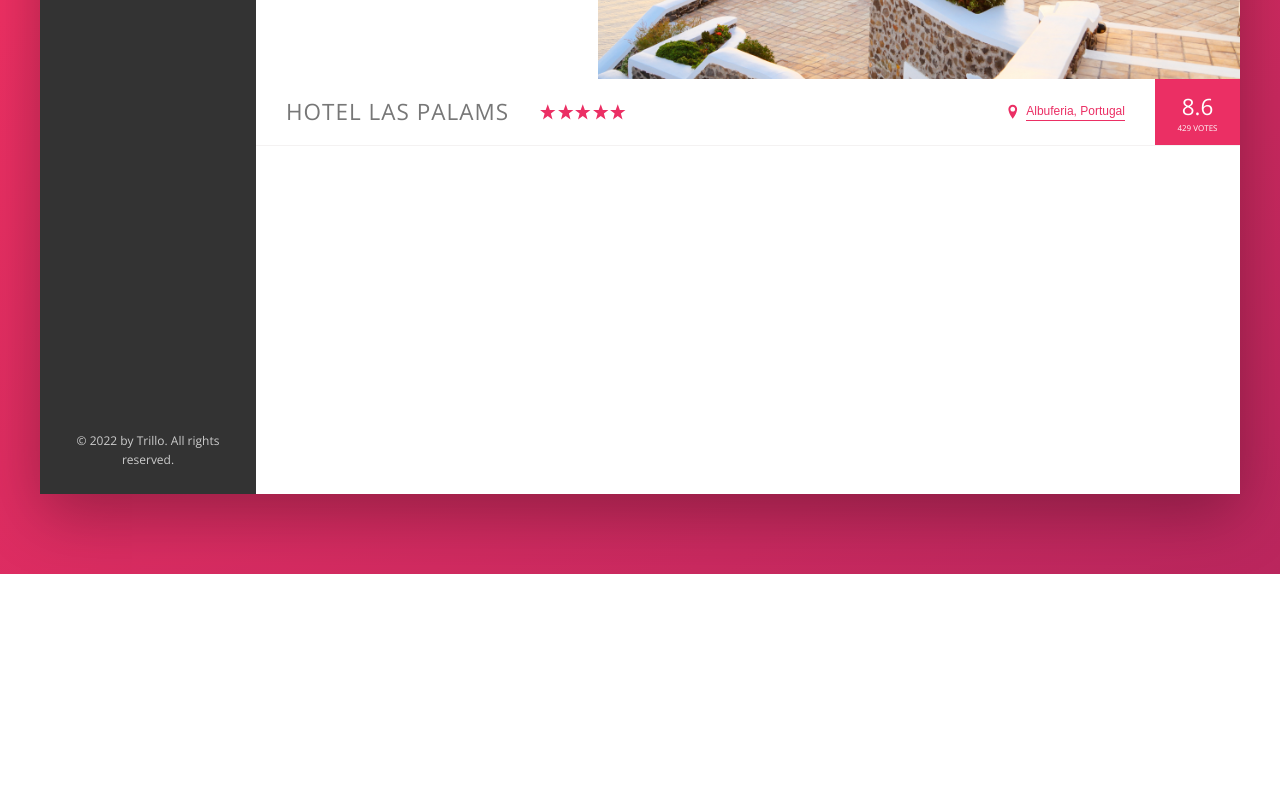
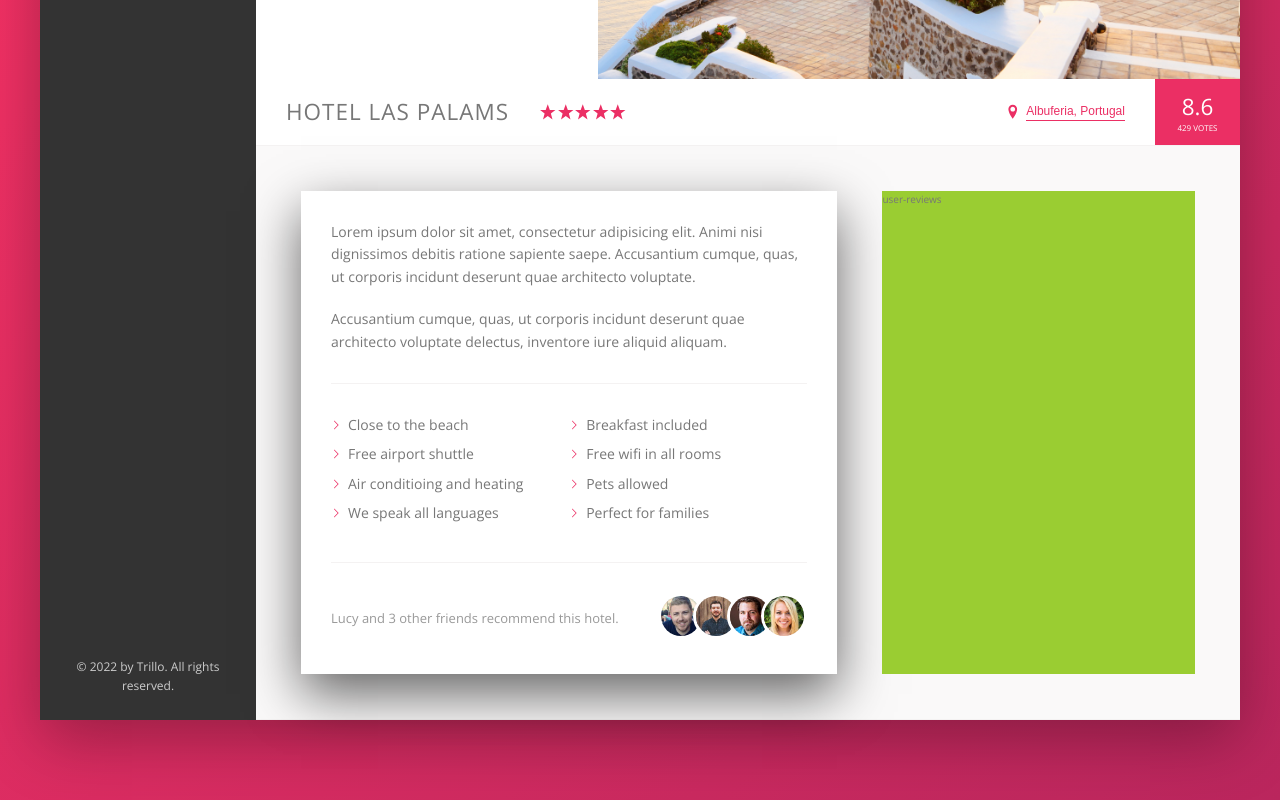
Before and after one commit to iamsaikatrahman/landing-page-trillo-app, a website: page index.html in a window 1280 px wide. Shown: the part 456-1256 px from the top of the page. Before the commit the page ends 1030 px from the top, so only its background shows below. Drawn offline with nearby package versions, Linux system fonts and the light colour scheme.

Commit message:
Building the Description Section-Done

```diff
--- a/index.html
+++ b/index.html
@@ -126,6 +126,43 @@
                         <div class="overview__rating-count">429 votes</div>
                     </div>
                 </div>
+                <div class="detail">
+                    <div class="description">
+                        <p class="paragraph">
+                            Lorem ipsum dolor sit amet, consectetur adipisicing elit. Animi nisi dignissimos debitis
+                            ratione sapiente saepe. Accusantium cumque, quas, ut corporis incidunt deserunt quae
+                            architecto voluptate.
+                        </p>
+                        <p class="paragraph">
+                            Accusantium cumque, quas, ut corporis incidunt deserunt quae architecto voluptate delectus,
+                            inventore iure aliquid aliquam.
+                        </p>
+                        <ul class="list">
+                            <li class="list__item">Close to the beach</li>
+                            <li class="list__item">Breakfast included</li>
+                            <li class="list__item">Free airport shuttle</li>
+                            <li class="list__item">Free wifi in all rooms</li>
+                            <li class="list__item">Air conditioing and heating</li>
+                            <li class="list__item">Pets allowed</li>
+                            <li class="list__item">We speak all languages</li>
+                            <li class="list__item">Perfect for families</li>
+                        </ul>
+                        <div class="recommend">
+                            <p class="recommend__count">
+                                Lucy and 3 other friends recommend this hotel.
+                            </p>
+                            <div class="recommend__friends">
+                                <img src="img/user-3.jpg" alt="" class="recommend__photo">
+                                <img src="img/user-4.jpg" alt="" class="recommend__photo">
+                                <img src="img/user-5.jpg" alt="" class="recommend__photo">
+                                <img src="img/user-6.jpg" alt="" class="recommend__photo">
+                            </div>
+                        </div>
+                    </div>
+                    <div class="user-reviews">
+                        user-reviews
+                    </div>
+                </div>
             </main>
         </div>
     </div>
--- a/sass/_base.scss
+++ b/sass/_base.scss
@@ -10,6 +10,8 @@
   --color-grey-dark-2: #777;
   --color-grey-dark-3: #999;
   --shadow-dark: 0 2rem 6rem rgba(0, 0, 0, 0.3);
+  --shadow-light: 0 2rem 5rem rgba(0, 0, 0, 0.6);
+  --line: 1px solid var(--color-grey-light-2);
 }
 
 * {
--- a/sass/_components.scss
+++ b/sass/_components.scss
@@ -181,7 +181,7 @@
 .overview {
   display: flex;
   align-items: center;
-  border-bottom: 1px solid var(--color-grey-light-2);
+  border-bottom: var(--line);
   &__heading {
     font-size: 2.25rem;
     font-weight: 300;
@@ -264,3 +264,67 @@
     box-shadow: none;
   }
 }
+
+/////////////////////////////////
+//// PARAGRAPH
+.paragraph:not(:last-of-type) {
+  margin-bottom: 2rem;
+}
+
+/////////////////////////////////
+//// LIST
+.list {
+  list-style: none;
+  margin: 3rem 0;
+  padding: 3rem 0;
+  border-top: var(--line);
+  border-bottom: var(--line);
+  display: flex;
+  flex-wrap: wrap;
+  &__item {
+    flex: 0 0 50%;
+    margin-bottom: 0.7rem;
+  }
+  &__item::before {
+    content: "";
+    display: inline-block;
+    height: 1rem;
+    width: 1rem;
+    margin-right: 0.7rem;
+    // older browser
+    // background-image: url(../img/chevron-thin-right.svg);
+    // background-size: cover;
+
+    // New browser masks
+    background-color: var(--color-primary);
+    -webkit-mask-image: url(../img/chevron-thin-right.svg);
+    -webkit-mask-size: cover;
+    mask-image: url(../img/chevron-thin-right.svg);
+    mask-size: cover;
+  }
+}
+
+/////////////////////////////////
+//// RECOMMEND
+.recommend {
+  font-size: 1.3rem;
+  color: var(--color-grey-dark-3);
+  display: flex;
+  align-items: center;
+  &__count {
+    margin-right: auto;
+  }
+  &__friends {
+  }
+  &__photo {
+    box-sizing: content-box;
+    height: 4rem;
+    width: 4rem;
+    border-radius: 50%;
+    border: 3px solid #fff;
+
+    &:not(:last-child) {
+      margin-right: -1.5rem;
+    }
+  }
+}
--- a/sass/_layout.scss
+++ b/sass/_layout.scss
@@ -10,7 +10,7 @@
   font-size: 1.4rem;
   height: 7rem;
   background-color: #fff;
-  border-bottom: 1px solid var(--color-grey-light-2);
+  border-bottom: var(--line);
   display: flex;
   justify-content: space-between;
   align-items: center;
@@ -31,5 +31,25 @@
 .hotel-view {
   background-color: #fff;
   flex: 1;
-  height: 80rem;
 }
+
+.detail {
+  display: flex;
+  padding: 4.5rem;
+  background-color: var(--color-grey-light-1);
+  border-bottom: var(--line);
+}
+
+.description {
+  font-size: 1.4rem;
+  background-color: #fff;
+  box-shadow: var(--shadow-light);
+  padding: 3rem;
+  margin-right: 4.5rem;
+  flex: 0 0 60%;
+}
+
+.user-reviews {
+  background-color: yellowgreen;
+  flex: 1;
+}
```
Also changed, not shown: css/style.css.
